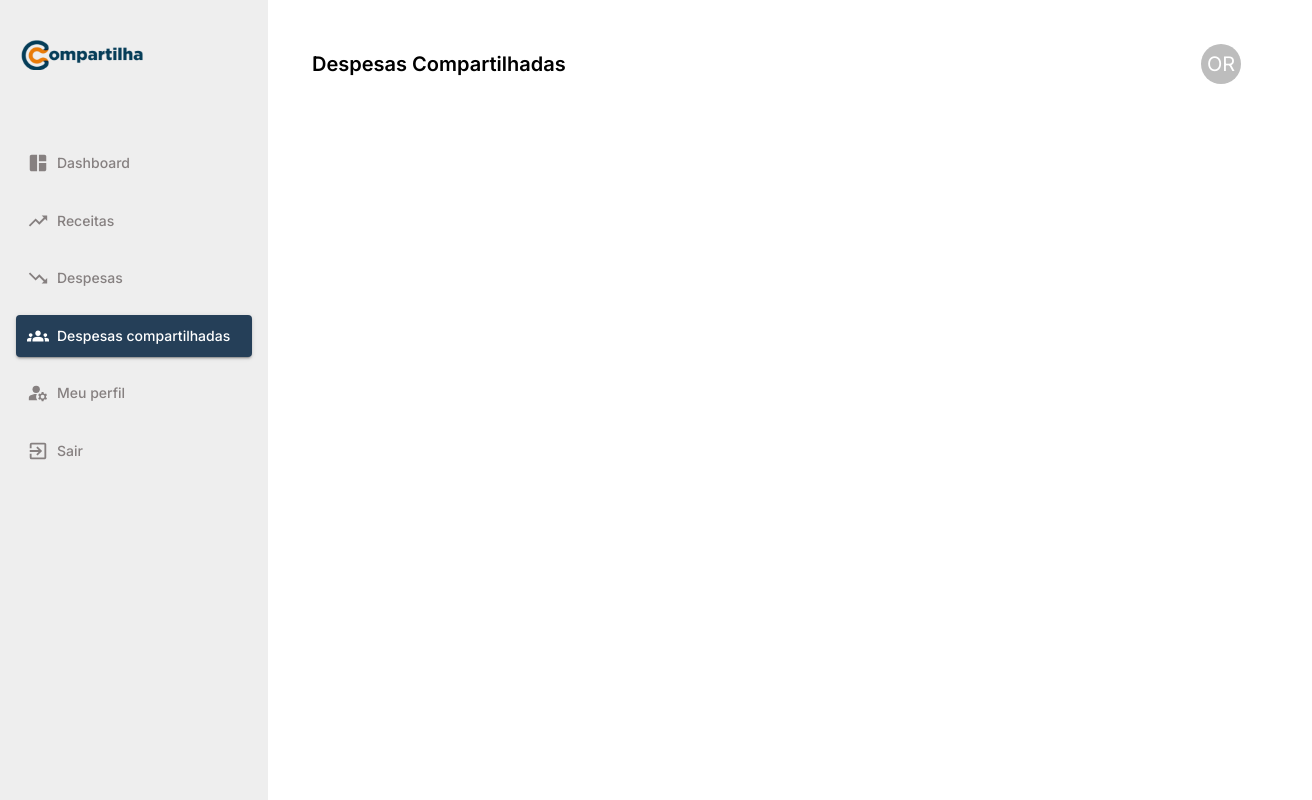
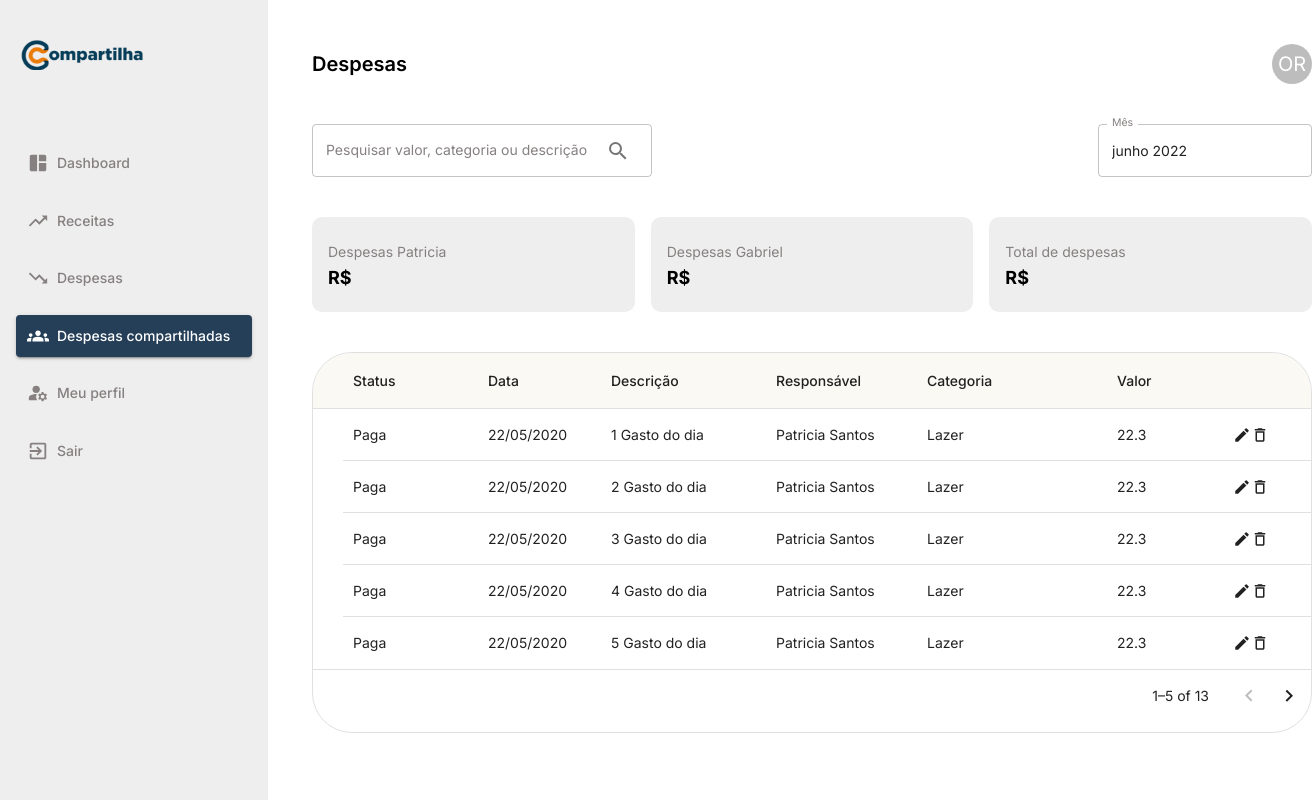
Before and after one commit to olirodrigues/compartilha-bootcamp-gama, a React (Vite) app: page /despesas-compartilhadas in a window 1280 px wide. Shown: the whole page, 1312 px wide, since content can reach past the window. Built offline with nearby package versions, Linux system fonts and the light colour scheme.

Commit message:
Pagina de despesas compartilhadas (#5)

```diff
--- a/src/components/CardSaldo/index.tsx
+++ b/src/components/CardSaldo/index.tsx
@@ -4,8 +4,11 @@ import { IconType } from "react-icons/lib";
 interface CardSaldoProps {
   dados: {
     title: string;
-    value: string;
-    icon: IconType;
+    value?: string;
+    icon?: IconType;
+    pendentes?: number;
+    pagas?: number;
+    total?: number;
   }[];
 }
 
@@ -22,9 +25,11 @@ export const CardSaldo = ({ dados }: CardSaldoProps) => {
                 </Typography>
                 <Typography variant='subtitle3'>R$ {dados.value}</Typography>
               </div>
-              <Box bgcolor='grey.300' height={40} width={40} p={1} borderRadius={5}>
-                <dados.icon size={24} />
-              </Box>
+              {dados.icon && (
+                <Box bgcolor='grey.300' height={40} width={40} p={1} borderRadius={5}>
+                  <dados.icon size={24} />
+                </Box>
+              )}
             </Grid>
           </Box>
         </Grid>
--- /dev/null
+++ b/src/pages/DespesasCompartilhadas/DespesasCompartilhadas.styles.tsx
@@ -0,0 +1,12 @@
+import styled from "@emotion/styled";
+
+export const Container = styled.div`
+  display: flex;
+  justify-content: space-between;
+`;
+
+export const ContainerActions = styled.div`
+  display: flex;
+  align-items: center;
+  gap: 15px;
+`;
--- a/src/pages/DespesasCompartilhadas/index.tsx
+++ b/src/pages/DespesasCompartilhadas/index.tsx
@@ -1,10 +1,222 @@
+import { GridRenderCellParams } from "@mui/x-data-grid";
+import { MdModeEdit, MdOutlineDeleteOutline } from "react-icons/md";
 import { Cabecalho } from "../../components/Cabecalho";
+import { CardSaldo } from "../../components/CardSaldo";
+import { FilterMes } from "../../components/FilterMes";
+import { FilterTransacao } from "../../components/FilterTransacao";
 import { Layout } from "../../components/Layout";
+import { TransactionsTable } from "../../components/TransactionsTable";
+import * as Styled from "./DespesasCompartilhadas.styles";
 
 export const DespesasCompartilhadas = () => {
+  const dadosCard = [
+    {
+      title: "Despesas Patricia",
+      pendentes: 450,
+      pagas: 715,
+      total: 1165,
+    },
+    {
+      title: "Despesas Gabriel",
+      pendentes: 450,
+      pagas: 715,
+      total: 1165,
+    },
+    {
+      title: "Total de despesas",
+      pendentes: 450,
+      pagas: 715,
+      total: 1165,
+    },
+  ];
+
+  const tableColumns = [
+    {
+      field: "status",
+      headerName: "Status",
+      width: 135,
+    },
+    {
+      field: "data",
+      headerName: "Data",
+      width: 123,
+    },
+    {
+      field: "descricao",
+      headerName: "Descrição",
+      width: 165,
+    },
+    {
+      field: "responsavel",
+      headerName: "Responsável",
+      width: 151,
+    },
+    {
+      field: "categoria",
+      headerName: "Categoria",
+      width: 190,
+    },
+    {
+      field: "valor",
+      headerName: "Valor",
+      width: 116,
+    },
+
+    {
+      field: "",
+      headerName: "",
+      width: 60,
+      renderCell: (params: GridRenderCellParams) => (
+        <>
+          <MdModeEdit size={18} />
+          <MdOutlineDeleteOutline size={18} />
+        </>
+      ),
+    },
+  ];
+
+  const tableRows = [
+    {
+      id: "1",
+      status: "Paga",
+      data: "22/05/2020",
+      descricao: "1 Gasto do dia",
+      responsavel: "Patricia Santos",
+      categoria: "Lazer",
+      valor: 22.3,
+      teste: "asa",
+    },
+    {
+      id: "2",
+      status: "Paga",
+      data: "22/05/2020",
+      descricao: "2 Gasto do dia",
+      responsavel: "Patricia Santos",
+      categoria: "Lazer",
+      valor: 22.3,
+      teste: "asa",
+    },
+    {
+      id: "3",
+      status: "Paga",
+      data: "22/05/2020",
+      descricao: "3 Gasto do dia",
+      responsavel: "Patricia Santos",
+      categoria: "Lazer",
+      valor: 22.3,
+      teste: "asa",
+    },
+    {
+      id: "4",
+      status: "Paga",
+      data: "22/05/2020",
+      descricao: "4 Gasto do dia",
+      responsavel: "Patricia Santos",
+      categoria: "Lazer",
+      valor: 22.3,
+      teste: "asa",
+    },
+    {
+      id: "5",
+      status: "Paga",
+      data: "22/05/2020",
+      descricao: "5 Gasto do dia",
+      responsavel: "Patricia Santos",
+      categoria: "Lazer",
+      valor: 22.3,
+      teste: "asa",
+    },
+    {
+      id: "6",
+      status: "Paga",
+      data: "22/05/2020",
+      descricao: "6 Gasto do dia",
+      responsavel: "Patricia Santos",
+      categoria: "Lazer",
+      valor: 22.3,
+      teste: "asa",
+    },
+    {
+      id: "7",
+      status: "Paga",
+      data: "22/05/2020",
+      descricao: "7 Gasto do dia",
+      responsavel: "Patricia Santos",
+      categoria: "Lazer",
+      valor: 22.3,
+      teste: "asa",
+    },
+    {
+      id: "8",
+      status: "Paga",
+      data: "22/05/2020",
+      descricao: "8 Gasto do dia",
+      responsavel: "Patricia Santos",
+      categoria: "Lazer",
+      valor: 22.3,
+      teste: "asa",
+    },
+    {
+      id: "9",
+      status: "Paga",
+      data: "22/05/2020",
+      descricao: "9 Gasto do dia",
+      responsavel: "Patricia Santos",
+      categoria: "Lazer",
+      valor: 22.3,
+      teste: "asa",
+    },
+    {
+      id: "10",
+      status: "Paga",
+      data: "22/05/2020",
+      descricao: "10 Gasto do dia",
+      responsavel: "Patricia Santos",
+      categoria: "Lazer",
+      valor: 22.3,
+      teste: "asa",
+    },
+    {
+      id: "11",
+      status: "Paga",
+      data: "22/05/2020",
+      descricao: "11 Gasto do dia",
+      responsavel: "Patricia Santos",
+      categoria: "Lazer",
+      valor: 22.3,
+      teste: "asa",
+    },
+    {
+      id: "12",
+      status: "Paga",
+      data: "22/05/2020",
+      descricao: "12 Gasto do dia",
+      responsavel: "Patricia Santos",
+      categoria: "Lazer",
+      valor: 22.3,
+      teste: "asa",
+    },
+    {
+      id: "13",
+      status: "Pendente",
+      data: "22/05/2020",
+      descricao: "Gasto do noite",
+      responsavel: "Patricia Santos",
+      categoria: "Lazer",
+      valor: 22.3,
+      teste: "asa",
+    },
+  ];
+
   return (
     <Layout>
-      <Cabecalho title='Despesas Compartilhadas' name='OR' />
+      <Cabecalho title='Despesas' name='OR' />
+      <Styled.Container>
+        <FilterTransacao />
+        <FilterMes />
+      </Styled.Container>
+      <CardSaldo dados={dadosCard} />
+      <TransactionsTable tableColumns={tableColumns} tableRows={tableRows} />
     </Layout>
   );
 };
```
